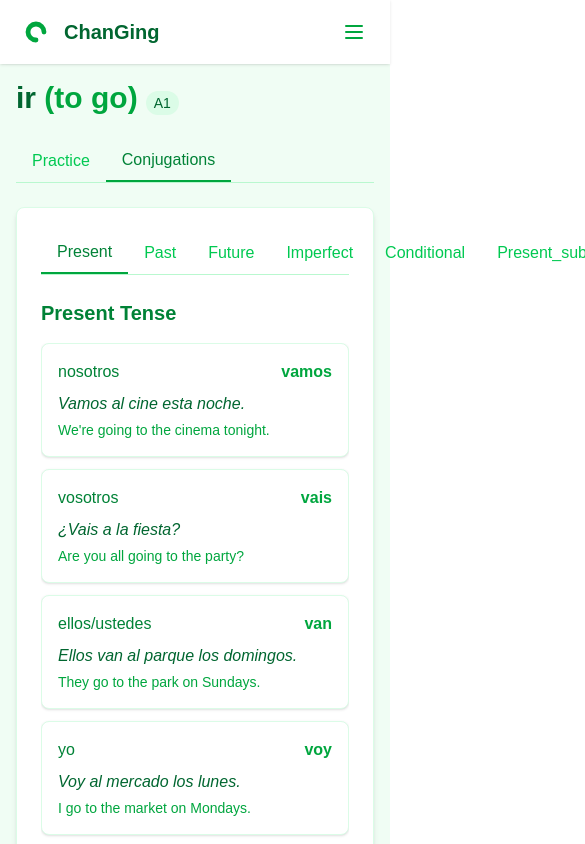
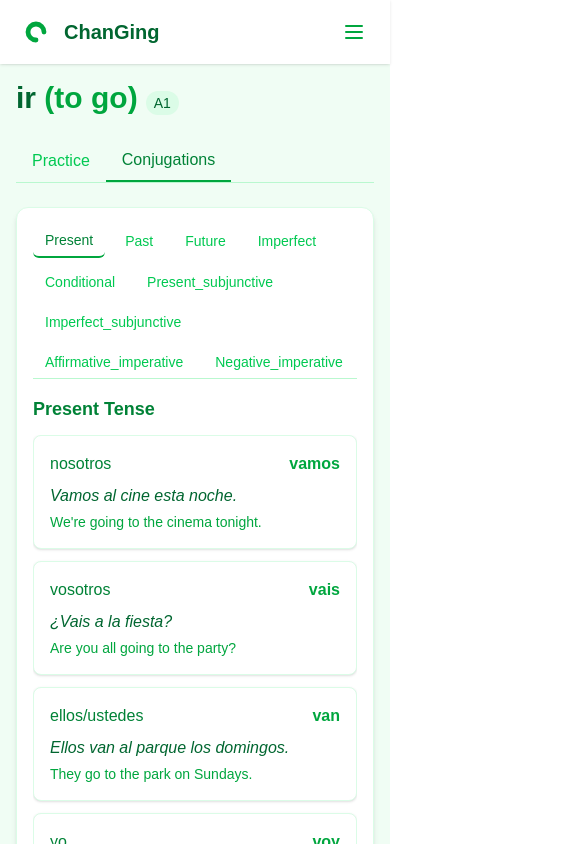
Before and after one commit to schwa1997/craft, a Next.js app: page /spanish/1 in a window 390 px wide. Both pictures are taken after a click on the button "Conjugations". Shown: the top 844 px of the page, 585 px wide, since content can reach past the window. Built offline with nearby package versions, Linux system fonts and the light colour scheme.

Commit message:
update the responsiveness

```diff
--- a/app/spanish/components/ConjugationsSection.tsx
+++ b/app/spanish/components/ConjugationsSection.tsx
@@ -10,18 +10,20 @@ interface ConjugationsSectionProps {
 export default function ConjugationsSection({
   conjugations,
 }: ConjugationsSectionProps) {
-  const [activeTense, setActiveTense] = useState<string>(Object.keys(conjugations)[0]);
+  const [activeTense, setActiveTense] = useState<string>(
+    Object.keys(conjugations)[0]
+  );
 
   return (
-    <div className="bg-white p-6 rounded-lg shadow-md border border-green-100">
-      <div className="flex mb-6 border-b border-green-200">
+    <div className="bg-white p-4 sm:p-6 rounded-xl shadow-md border border-green-100 max-w-screen-sm md:max-w-screen-md lg:max-w-screen-lg mx-auto">
+      <div className="flex flex-wrap gap-2 mb-4 sm:mb-6 border-b border-green-200">
         {Object.keys(conjugations).map((tense) => (
           <button
             key={tense}
-            className={`px-4 py-2 font-medium ${
+            className={`px-3 py-1.5 text-sm sm:text-base font-medium rounded-md transition-colors ${
               activeTense === tense
                 ? "text-green-700 border-b-2 border-green-600"
-                : "text-green-500 hover:text-green-700"
+                : "text-green-500 hover:text-green-700 hover:bg-green-50"
             }`}
             onClick={() => setActiveTense(tense)}
           >
@@ -31,7 +33,7 @@ export default function ConjugationsSection({
       </div>
 
       <div className="mt-4">
-        <h3 className="text-xl font-semibold mb-4 text-green-700">
+        <h3 className="text-lg sm:text-xl font-semibold mb-3 sm:mb-4 text-green-700">
           {activeTense.charAt(0).toUpperCase() + activeTense.slice(1)} Tense
         </h3>
         <ConjugationTable conjugations={conjugations[activeTense].examples} />
```
